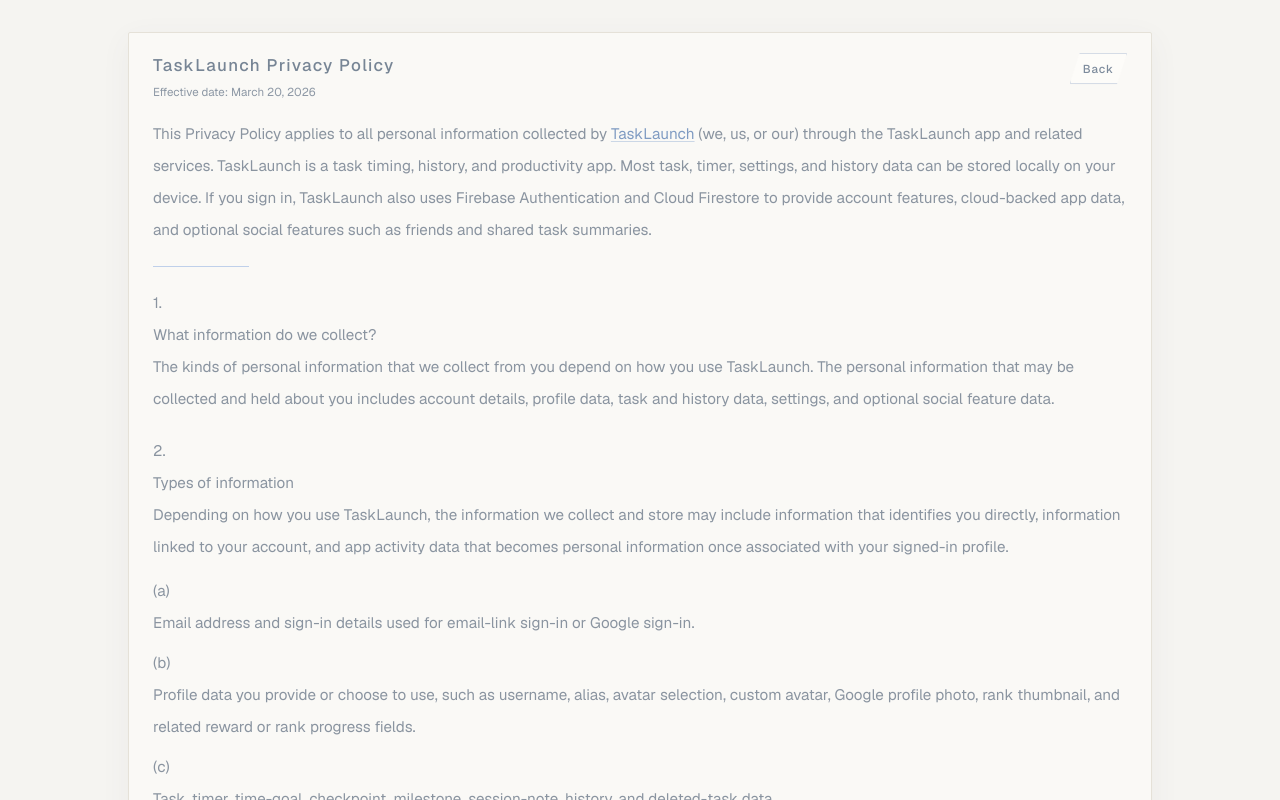
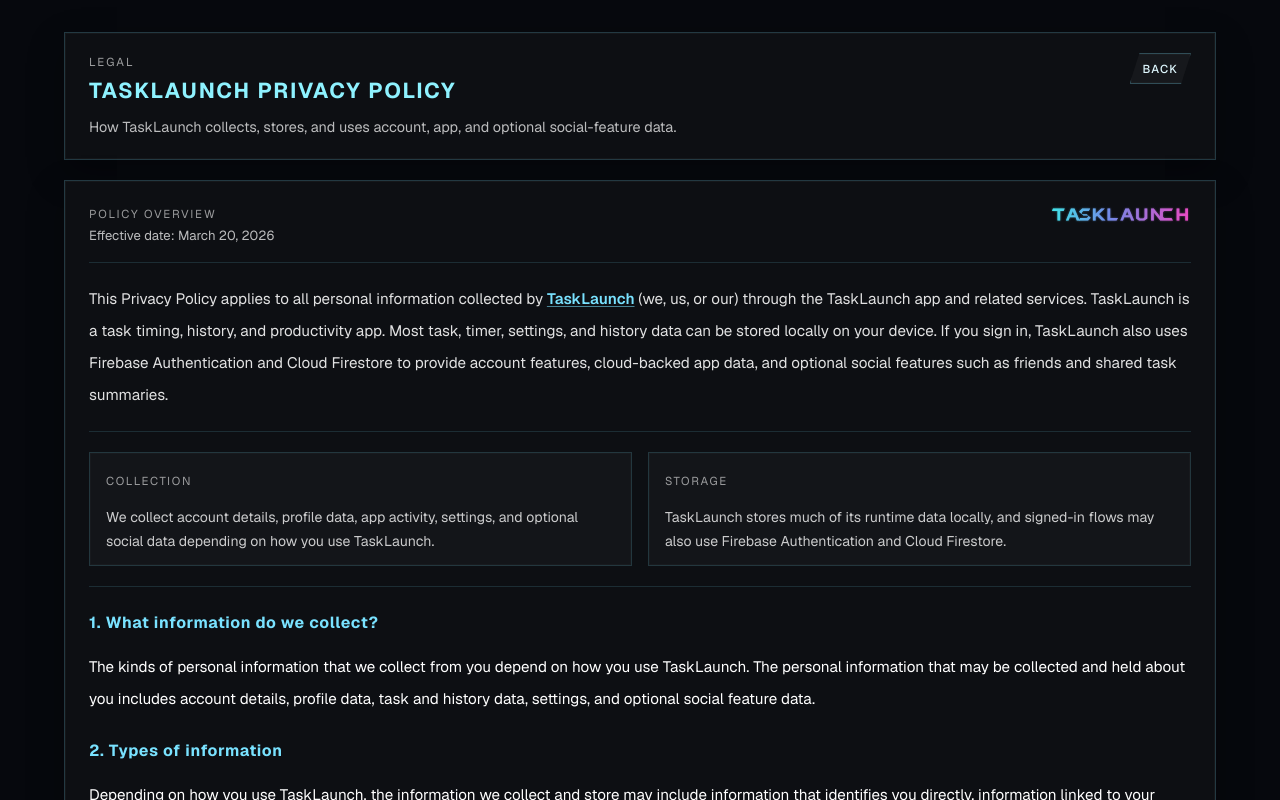
Before and after one commit to nogitlambo/tasktimer, a Next.js app: page /privacy in a window 1280 px wide. Shown: the top 800 px of the page. Built offline with nearby package versions, Linux system fonts and the light colour scheme.

Commit message:
updated privacy page UI, Updated the Streak dashboard card so the progress bar is gone and the subtext now shows the XP multiplier instead

```diff
--- a/src/app/privacy/PrivacyBackButton.tsx
+++ b/src/app/privacy/PrivacyBackButton.tsx
@@ -17,7 +17,7 @@
     <button
       type="button"
       onClick={handleBack}
-      className="displayFont border border-[#d5dce6] bg-[#fdfcf9] px-3 py-1.5 text-[0.72rem] font-medium tracking-[0.08em] text-[#7d8b9c] shadow-[0_2px_10px_rgba(77,93,110,0.06)] transition-colors hover:border-[#b8c8dc] hover:text-[#66788c]"
+      className="displayFont border border-[#79e2ff]/26 bg-white/[0.04] px-3 py-1.5 text-[0.72rem] font-medium uppercase tracking-[0.1em] text-[#dff8ff] shadow-[inset_0_0_0_1px_rgba(255,255,255,0.02)] transition-colors hover:border-[#79e2ff]/44 hover:bg-[#35e8ff]/10 hover:text-white"
       style={{ clipPath: "polygon(10px 0, 100% 0, calc(100% - 10px) 100%, 0 100%)" }}
     >
       Back
--- a/src/app/privacy/page.tsx
+++ b/src/app/privacy/page.tsx
@@ -13,12 +13,12 @@
   children: ReactNode;
 }) {
   return (
-    <section className="privacySection">
-      <div className="privacySectionHeadingRow">
-        <span className="privacySectionNumber">{number}.</span>
-        <h2 className="displayFont privacySectionTitle [font-family:var(--font-orbitron)]">{title}</h2>
-      </div>
-      <div className="privacySectionBody">{children}</div>
+    <section className="space-y-3">
+      <h2 className="displayFont text-[0.95rem] font-bold tracking-[0.04em] text-[#79e2ff] [font-family:var(--font-orbitron)] sm:text-[1rem]">
+        <span>{number}. </span>
+        <span>{title}</span>
+      </h2>
+      <div className="space-y-3 text-white">{children}</div>
     </section>
   );
 }
@@ -31,32 +31,48 @@
   children: ReactNode;
 }) {
   return (
-    <div className="privacyClauseRow">
-      <span className="privacyClauseLetter">({letter})</span>
-      <div className="privacyClauseText">{children}</div>
+    <div className="flex items-start gap-3 text-white">
+      <span className="font-semibold text-white">({letter})</span>
+      <div className="min-w-0 flex-1">{children}</div>
     </div>
   );
 }
 
 export default function PrivacyPolicyPage() {
   return (
-    <main className="min-h-screen bg-[#f5f4f1] px-4 py-6 text-[#7a8694] [font-family:var(--font-geist-sans)] sm:px-6 sm:py-8">
-      <div className="mx-auto w-full max-w-5xl rounded-[2px] border border-[#e5e1d8] bg-[#faf9f6] px-4 py-4 shadow-[0_8px_30px_rgba(77,93,110,0.06)] sm:px-6 sm:py-5">
-        <div className="mb-4 flex items-start justify-between gap-4">
-          <div className="min-w-0">
-            <h1 className="displayFont text-[1.05rem] font-medium tracking-[0.08em] text-[#778595] [font-family:var(--font-orbitron)]">
+    <main className="min-h-screen bg-[#06080d] px-4 py-6 text-white [font-family:var(--font-geist-sans)] sm:px-6 sm:py-8">
+      <div className="mx-auto flex w-full max-w-6xl flex-col gap-5">
+        <section className="border border-[#79e2ff]/20 bg-[#0d0f13] px-4 py-4 shadow-[0_14px_34px_rgba(0,0,0,0.28),inset_0_0_0_1px_rgba(255,255,255,0.03)] sm:px-6 sm:py-5">
+          <div className="flex flex-wrap items-start justify-between gap-4">
+            <div className="min-w-0 flex-1">
+              <p className="text-[0.68rem] uppercase tracking-[0.18em] text-white/60 sm:text-[0.72rem]">Legal</p>
+              <h1 className="displayFont mt-1 text-[1.15rem] font-bold uppercase tracking-[0.08em] text-[#8ef2ff] [font-family:var(--font-orbitron)] sm:text-[1.35rem]">
                 TaskLaunch Privacy Policy
               </h1>
-            <p className="mt-1 text-[0.72rem] leading-5 text-[#8d98a5]">Effective date: {EFFECTIVE_DATE}</p>
+              <p className="mt-2 max-w-3xl text-[0.82rem] leading-6 text-white/72 sm:text-[0.9rem]">
+                How TaskLaunch collects, stores, and uses account, app, and optional social-feature data.
+              </p>
             </div>
             <PrivacyBackButton />
           </div>
+        </section>
 
-        <div className="space-y-5 text-[0.9rem] leading-8 text-[#8a94a0] sm:text-[0.95rem]">
-          <p>
+        <section className="border border-[#79e2ff]/20 bg-[#0d0f13] px-4 py-4 shadow-[0_14px_34px_rgba(0,0,0,0.28),inset_0_0_0_1px_rgba(255,255,255,0.03)] sm:px-6 sm:py-6">
+          <div className="relative mb-5 border-b border-[#79e2ff]/14 pb-4 pr-36 sm:pr-44">
+            <div>
+              <p className="text-[0.68rem] uppercase tracking-[0.16em] text-white/58 sm:text-[0.72rem]">Policy overview</p>
+              <p className="mt-1 text-[0.76rem] leading-5 text-white/72 sm:text-[0.82rem]">Effective date: {EFFECTIVE_DATE}</p>
+            </div>
+            <div className="pointer-events-none absolute right-0 top-0 flex h-[22px] w-[120px] items-start justify-end sm:h-[26px] sm:w-[140px]">
+              <img className="block h-full w-full object-contain object-right opacity-90" src="/logo/tasklaunch.svg" alt="TaskLaunch" />
+            </div>
+          </div>
+
+          <div className="space-y-5 text-[0.9rem] leading-8 text-white sm:text-[0.95rem]">
+            <p className="text-white/88">
               This Privacy Policy applies to all personal information collected by{" "}
               <a
-              className="text-[#7f9bc2] underline decoration-[#cbd7e6] underline-offset-2"
+                className="font-semibold text-[#79e2ff] underline decoration-[#79e2ff]/55 underline-offset-2"
                 href="https://tasklaunch.app"
                 target="_blank"
                 rel="noreferrer"
@@ -69,44 +85,64 @@
               features, cloud-backed app data, and optional social features such as friends and shared task summaries.
             </p>
 
-          <div className="h-px w-24 bg-[#bfd0ea]" />
+            <div className="h-px w-full bg-[#79e2ff]/14" />
 
+            <div className="grid gap-4 md:grid-cols-2">
+              <div className="border border-[#79e2ff]/16 bg-white/[0.025] px-4 py-3 shadow-[inset_0_0_0_1px_rgba(255,255,255,0.02)]">
+                <p className="text-[0.68rem] uppercase tracking-[0.14em] text-white/58 sm:text-[0.72rem]">Collection</p>
+                <p className="mt-2 text-[0.82rem] leading-6 text-white/78 sm:text-[0.88rem]">
+                  We collect account details, profile data, app activity, settings, and optional social data depending
+                  on how you use TaskLaunch.
+                </p>
+              </div>
+              <div className="border border-[#79e2ff]/16 bg-white/[0.025] px-4 py-3 shadow-[inset_0_0_0_1px_rgba(255,255,255,0.02)]">
+                <p className="text-[0.68rem] uppercase tracking-[0.14em] text-white/58 sm:text-[0.72rem]">Storage</p>
+                <p className="mt-2 text-[0.82rem] leading-6 text-white/78 sm:text-[0.88rem]">
+                  TaskLaunch stores much of its runtime data locally, and signed-in flows may also use Firebase
+                  Authentication and Cloud Firestore.
+                </p>
+              </div>
+            </div>
+
+            <div className="h-px w-full bg-[#79e2ff]/14" />
+
+            <div className="space-y-5">
               <Section number={1} title="What information do we collect?">
                 <p>
-              The kinds of personal information that we collect from you depend on how you use TaskLaunch. The personal
-              information that may be collected and held about you includes account details, profile data, task and
-              history data, settings, and optional social feature data.
+                  The kinds of personal information that we collect from you depend on how you use TaskLaunch. The
+                  personal information that may be collected and held about you includes account details, profile data,
+                  task and history data, settings, and optional social feature data.
                 </p>
               </Section>
 
               <Section number={2} title="Types of information">
                 <p>
-              Depending on how you use TaskLaunch, the information we collect and store may include information that
-              identifies you directly, information linked to your account, and app activity data that becomes personal
-              information once associated with your signed-in profile.
+                  Depending on how you use TaskLaunch, the information we collect and store may include information
+                  that identifies you directly, information linked to your account, and app activity data that becomes
+                  personal information once associated with your signed-in profile.
                 </p>
                 <div className="mt-3 space-y-2">
                   <Clause letter="a">
                     Email address and sign-in details used for email-link sign-in or Google sign-in.
                   </Clause>
                   <Clause letter="b">
-                Profile data you provide or choose to use, such as username, alias, avatar selection, custom avatar,
-                Google profile photo, rank thumbnail, and related reward or rank progress fields.
+                    Profile data you provide or choose to use, such as username, alias, avatar selection, custom
+                    avatar, Google profile photo, rank thumbnail, and related reward or rank progress fields.
                   </Clause>
                   <Clause letter="c">
                     Task, timer, time-goal, checkpoint, milestone, session-note, history, and deleted-task data.
                   </Clause>
                   <Clause letter="d">
-                Preferences and app state such as theme, menu style, notification settings, dashboard layout, task UI
-                state, and mode settings.
+                    Preferences and app state such as theme, menu style, notification settings, dashboard layout, task
+                    UI state, and mode settings.
                   </Clause>
                   <Clause letter="e">
-                Social feature data such as friend invite keys, friend requests, friendship profile information, and
-                shared task summary data when you choose to use those features.
+                    Social feature data such as friend invite keys, friend requests, friendship profile information,
+                    and shared task summary data when you choose to use those features.
                   </Clause>
                   <Clause letter="f">
-                Feedback form entries you type into the app, such as email address, feedback type, and message content,
-                if and when submission handling is enabled.
+                    Feedback form entries you type into the app, such as email address, feedback type, and message
+                    content, if and when submission handling is enabled.
                   </Clause>
                 </div>
               </Section>
@@ -114,37 +150,38 @@
               <Section number={3} title="How we collect your personal information">
                 <div className="space-y-2">
                   <Clause letter="a">
-                We collect information directly from you when you create an account, sign in, enter profile details,
-                create or edit tasks, manage settings, use social features, or submit feedback through the app.
+                    We collect information directly from you when you create an account, sign in, enter profile
+                    details, create or edit tasks, manage settings, use social features, or submit feedback through the
+                    app.
                   </Clause>
                   <Clause letter="b">
-                We collect app-generated information when TaskLaunch stores timers, checkpoints, milestones, session
-                notes, history entries, dashboard state, and similar runtime data on your device.
+                    We collect app-generated information when TaskLaunch stores timers, checkpoints, milestones,
+                    session notes, history entries, dashboard state, and similar runtime data on your device.
                   </Clause>
                   <Clause letter="c">
-                When you sign in, we collect and store cloud-backed account and app records through Firebase services,
-                including Firebase Authentication and Cloud Firestore.
+                    When you sign in, we collect and store cloud-backed account and app records through Firebase
+                    services, including Firebase Authentication and Cloud Firestore.
                   </Clause>
                   <Clause letter="d">
-                If you use Google sign-in, we receive basic Google account profile information made available through
-                that sign-in flow, such as your email address, display name, and profile photo.
+                    If you use Google sign-in, we receive basic Google account profile information made available
+                    through that sign-in flow, such as your email address, display name, and profile photo.
                   </Clause>
                 </div>
               </Section>
 
               <Section number={4} title="Local device storage">
                 <p>
-              TaskLaunch stores a substantial amount of app data locally on your device or browser storage, including
-              tasks, timers, history, preferences, mode settings, dashboard and task UI state, draft notes, avatar
-              selections, and other runtime settings needed to operate the app.
+                  TaskLaunch stores a substantial amount of app data locally on your device or browser storage,
+                  including tasks, timers, history, preferences, mode settings, dashboard and task UI state, draft
+                  notes, avatar selections, and other runtime settings needed to operate the app.
                 </p>
               </Section>
 
               <Section number={5} title="Cloud storage when signed in">
                 <p>
-              When you sign in, TaskLaunch may store data in Firebase services, including Cloud Firestore, so that your
-              account and selected app data can be associated with your profile and used across supported signed-in
-              flows.
+                  When you sign in, TaskLaunch may store data in Firebase services, including Cloud Firestore, so that
+                  your account and selected app data can be associated with your profile and used across supported
+                  signed-in flows.
                 </p>
                 <div className="mt-3 space-y-2">
                   <Clause letter="a">
@@ -187,41 +224,41 @@
                     With Firebase and Google as service providers for authentication and cloud infrastructure.
                   </Clause>
                   <Clause letter="b">
-                With other users you choose to connect with through the app, including friendship profile information
-                and shared task summary information.
+                    With other users you choose to connect with through the app, including friendship profile
+                    information and shared task summary information.
                   </Clause>
                   <Clause letter="c">
-                With legal or regulatory authorities if disclosure is required by law or reasonably necessary to protect
-                rights, safety, or the integrity of the service.
+                    With legal or regulatory authorities if disclosure is required by law or reasonably necessary to
+                    protect rights, safety, or the integrity of the service.
                   </Clause>
                 </div>
                 <p className="mt-3">
-              TaskLaunch does not sell personal information and does not intentionally use personal data for advertising
-              or ad targeting.
+                  TaskLaunch does not sell personal information and does not intentionally use personal data for
+                  advertising or ad targeting.
                 </p>
               </Section>
 
               <Section number={8} title="Data visible to other users">
                 <p>
-              If you use friends or sharing features, other users you connect with may see profile-related information
-              such as your alias, avatar selection, custom avatar, Google profile photo if chosen for use in-app, rank
-              thumbnail, current rank identifier, and shared task summary information you choose to make available
-              through those features.
+                  If you use friends or sharing features, other users you connect with may see profile-related
+                  information such as your alias, avatar selection, custom avatar, Google profile photo if chosen for
+                  use in-app, rank thumbnail, current rank identifier, and shared task summary information you choose
+                  to make available through those features.
                 </p>
               </Section>
 
               <Section number={9} title="Authentication">
                 <p>
-              TaskLaunch supports email-link sign-in and Google sign-in through Firebase Authentication. If you sign in
-              with Google, TaskLaunch may access basic Google account profile information made available through the
-              sign-in flow, such as your email address, display name, and profile photo.
+                  TaskLaunch supports email-link sign-in and Google sign-in through Firebase Authentication. If you
+                  sign in with Google, TaskLaunch may access basic Google account profile information made available
+                  through the sign-in flow, such as your email address, display name, and profile photo.
                 </p>
               </Section>
 
               <Section number={10} title="Ads">
                 <p>
-              TaskLaunch does not contain ads. The app is not designed to serve third-party advertising, and it does
-              not intentionally collect or use personal data for advertising or advertising personalization.
+                  TaskLaunch does not contain ads. The app is not designed to serve third-party advertising, and it
+                  does not intentionally collect or use personal data for advertising or advertising personalization.
                 </p>
               </Section>
 
@@ -229,18 +266,18 @@
                 <div className="space-y-2">
                   <Clause letter="a">
                     If you signed in to TaskLaunch, you can request account deletion in the app from{" "}
-                <strong className="font-medium text-[#7d8794]">Settings &gt; Account &gt; Delete Account</strong>.
+                    <strong className="font-semibold text-[#79e2ff]">Settings &gt; Account &gt; Delete Account</strong>.
                   </Clause>
                   <Clause letter="b">
                     Deleting the signed-in account removes the Firebase Authentication account used by TaskLaunch.
                   </Clause>
                   <Clause letter="c">
-                Local data stored on your device is separate and is not automatically removed when the signed-in account
-                is deleted.
+                    Local data stored on your device is separate and is not automatically removed when the signed-in
+                    account is deleted.
                   </Clause>
                   <Clause letter="d">
                     Local device data can be cleared separately using{" "}
-                <strong className="font-medium text-[#7d8794]">Settings &gt; Reset All Data</strong>.
+                    <strong className="font-semibold text-[#79e2ff]">Settings &gt; Reset All Data</strong>.
                   </Clause>
                 </div>
               </Section>
@@ -249,17 +286,19 @@
                 <div className="space-y-2">
                   <Clause letter="a">
                     For privacy questions, data requests, or support, contact{" "}
-                <strong className="font-medium text-[#7d8794]">aniven82@gmail.com</strong>.
+                    <strong className="font-semibold text-[#79e2ff]">aniven82@gmail.com</strong>.
                   </Clause>
                   <Clause letter="b">
                     You may also use the in-app{" "}
-                <strong className="font-medium text-[#7d8794]">Settings &gt; Feedback</strong> screen for general
-                support requests.
+                    <strong className="font-semibold text-[#79e2ff]">Settings &gt; Feedback</strong> screen for
+                    general support requests.
                   </Clause>
                 </div>
               </Section>
             </div>
           </div>
+        </section>
+      </div>
     </main>
   );
 }
--- a/src/app/tasktimer/client/elements.ts
+++ b/src/app/tasktimer/client/elements.ts
@@ -140,8 +140,6 @@
   dashboardPanelMenuList: documentRef.getElementById("dashboardPanelMenuList") as HTMLElement | null,
   dashboardGrid: documentRef.querySelector(".dashboardGrid") as HTMLElement | null,
   dashboardStreakValue: documentRef.getElementById("dashboardStreakValue"),
-  dashboardStreakBar: documentRef.getElementById("dashboardStreakBar"),
-  dashboardStreakBarFill: documentRef.getElementById("dashboardStreakBarFill"),
   dashboardStreakMeta: documentRef.getElementById("dashboardStreakMeta"),
   dashboardStreakInfoBtn: documentRef.getElementById("dashboardStreakInfoBtn"),
   dashboardStreakInfoDialog: documentRef.getElementById("dashboardStreakInfoDialog"),
--- a/src/app/tasktimer/styles/03-dashboard.css
+++ b/src/app/tasktimer/styles/03-dashboard.css
@@ -2342,6 +2342,9 @@
   row-gap: 0;
   grid-template-rows: auto auto minmax(14px, 1fr) auto auto auto;
 }
+body[data-app-page="dashboard"] #app[aria-label="TaskLaunch App"] #appPageDashboard .dashboardStreakCard{
+  grid-template-rows: auto auto minmax(12px, 1fr) auto;
+}
 body[data-app-page="dashboard"] #app[aria-label="TaskLaunch App"] #appPageDashboard .dashboardStreakCard .dashboardCardTitle,
 body[data-app-page="dashboard"] #app[aria-label="TaskLaunch App"] #appPageDashboard .dashboardWeekHoursCard .dashboardCardTitle,
 body[data-app-page="dashboard"] #app[aria-label="TaskLaunch App"] #appPageDashboard .dashboardWeeklyGoalsCard .dashboardCardTitle{
@@ -2353,7 +2356,6 @@
   grid-row: 2;
   margin-bottom: 0;
 }
-body[data-app-page="dashboard"] #app[aria-label="TaskLaunch App"] #appPageDashboard .dashboardStreakCard .dashboardStreakBar,
 body[data-app-page="dashboard"] #app[aria-label="TaskLaunch App"] #appPageDashboard .dashboardWeekHoursCard .dashboardGoalProgressWrap,
 body[data-app-page="dashboard"] #app[aria-label="TaskLaunch App"] #appPageDashboard .dashboardWeeklyGoalsCard .dashboardGoalProgressWrap{
   grid-row: 4;
@@ -2374,7 +2376,7 @@
   top: 6px;
 }
 body[data-app-page="dashboard"] #app[aria-label="TaskLaunch App"] #appPageDashboard .dashboardStreakCard .dashboardStreakMeta{
-  grid-row: 5 / span 2;
+  grid-row: 4;
   min-height: 2.35em;
   display: flex;
   align-items: flex-start;
--- a/src/app/webSign-in.tsx
+++ b/src/app/webSign-in.tsx
@@ -68,7 +68,7 @@
           >
             <div className="relative">
               <p className="displayFont text-center text-[12px] uppercase tracking-[0.22em] text-[#f1c9ff]">
-                TURN INTENTION INTO ACTION
+                YOUR DAILY PRODUCTIVITY ENGINE
               </p>
             </div>
 
```
Also changed, not shown: src/app/tasktimer/TaskTimerPageClient.tsx (+1 -11 lines), src/app/tasktimer/client/dashboard-render.ts (+8 -22 lines). Lines whose indentation alone changed are shown as unchanged.
